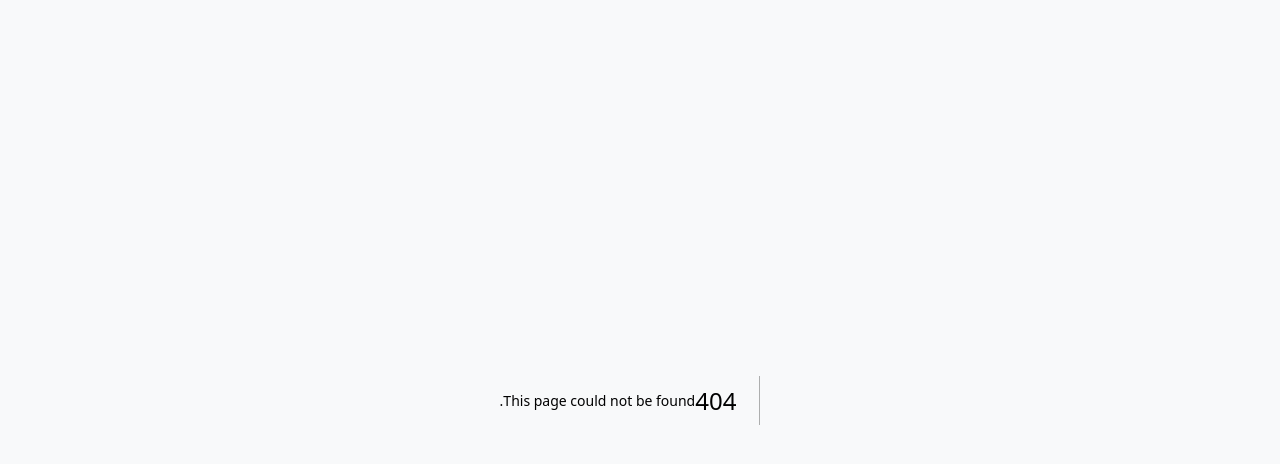
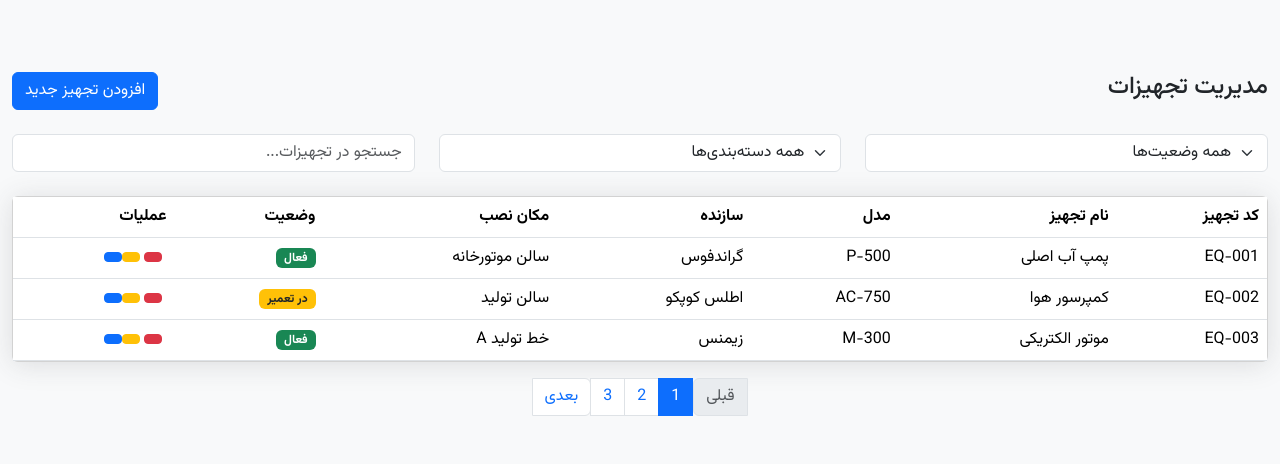
Before and after one commit to artificialxflow/Preventive-Maintenance-PM, a Next.js app: page /equipment in a window 1280 px wide. Before the commit this address had no page. Shown: the top 464 px of the page. Built offline with nearby package versions, Linux system fonts and the light colour scheme.

Commit message:
Create page.tsx

```diff
--- /dev/null
+++ b/app/equipment/page.tsx
@@ -0,0 +1,96 @@
+import React from 'react';
+
+export default function EquipmentPage() {
+  return (
+    <div className="container-fluid mt-5 pt-4">
+      <div className="d-flex justify-content-between align-items-center mb-4">
+        <h1 className="h4">مدیریت تجهیزات</h1>
+        <button className="btn btn-primary">افزودن تجهیز جدید</button>
+      </div>
+      <div className="row mb-3">
+        <div className="col-md-4 mb-2">
+          <select className="form-select">
+            <option>همه وضعیت‌ها</option>
+            <option>فعال</option>
+            <option>در تعمیر</option>
+          </select>
+        </div>
+        <div className="col-md-4 mb-2">
+          <select className="form-select">
+            <option>همه دسته‌بندی‌ها</option>
+          </select>
+        </div>
+        <div className="col-md-4 mb-2">
+          <input className="form-control" placeholder="جستجو در تجهیزات..." />
+        </div>
+      </div>
+      <div className="card">
+        <div className="card-body p-0">
+          <table className="table mb-0">
+            <thead>
+              <tr>
+                <th>کد تجهیز</th>
+                <th>نام تجهیز</th>
+                <th>مدل</th>
+                <th>سازنده</th>
+                <th>مکان نصب</th>
+                <th>وضعیت</th>
+                <th>عملیات</th>
+              </tr>
+            </thead>
+            <tbody>
+              <tr>
+                <td>EQ-001</td>
+                <td>پمپ آب اصلی</td>
+                <td>P-500</td>
+                <td>گراندفوس</td>
+                <td>سالن موتورخانه</td>
+                <td><span className="badge bg-success">فعال</span></td>
+                <td>
+                  <button className="btn btn-sm btn-danger me-1"><i className="fas fa-trash"></i></button>
+                  <button className="btn btn-sm btn-warning me-1"><i className="fas fa-edit"></i></button>
+                  <button className="btn btn-sm btn-primary"><i className="fas fa-eye"></i></button>
+                </td>
+              </tr>
+              <tr>
+                <td>EQ-002</td>
+                <td>کمپرسور هوا</td>
+                <td>AC-750</td>
+                <td>اطلس کوپکو</td>
+                <td>سالن تولید</td>
+                <td><span className="badge bg-warning text-dark">در تعمیر</span></td>
+                <td>
+                  <button className="btn btn-sm btn-danger me-1"><i className="fas fa-trash"></i></button>
+                  <button className="btn btn-sm btn-warning me-1"><i className="fas fa-edit"></i></button>
+                  <button className="btn btn-sm btn-primary"><i className="fas fa-eye"></i></button>
+                </td>
+              </tr>
+              <tr>
+                <td>EQ-003</td>
+                <td>موتور الکتریکی</td>
+                <td>M-300</td>
+                <td>زیمنس</td>
+                <td>خط تولید A</td>
+                <td><span className="badge bg-success">فعال</span></td>
+                <td>
+                  <button className="btn btn-sm btn-danger me-1"><i className="fas fa-trash"></i></button>
+                  <button className="btn btn-sm btn-warning me-1"><i className="fas fa-edit"></i></button>
+                  <button className="btn btn-sm btn-primary"><i className="fas fa-eye"></i></button>
+                </td>
+              </tr>
+            </tbody>
+          </table>
+        </div>
+      </div>
+      <nav className="mt-3">
+        <ul className="pagination justify-content-center">
+          <li className="page-item disabled"><span className="page-link">قبلی</span></li>
+          <li className="page-item active"><span className="page-link">1</span></li>
+          <li className="page-item"><span className="page-link">2</span></li>
+          <li className="page-item"><span className="page-link">3</span></li>
+          <li className="page-item"><span className="page-link">بعدی</span></li>
+        </ul>
+      </nav>
+    </div>
+  );
+}
```
